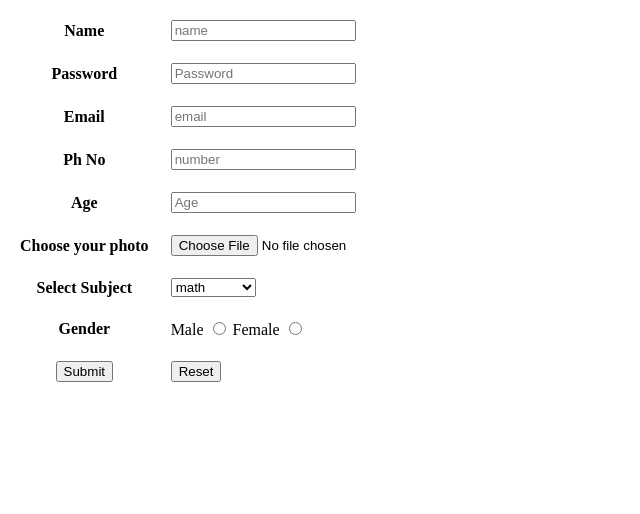
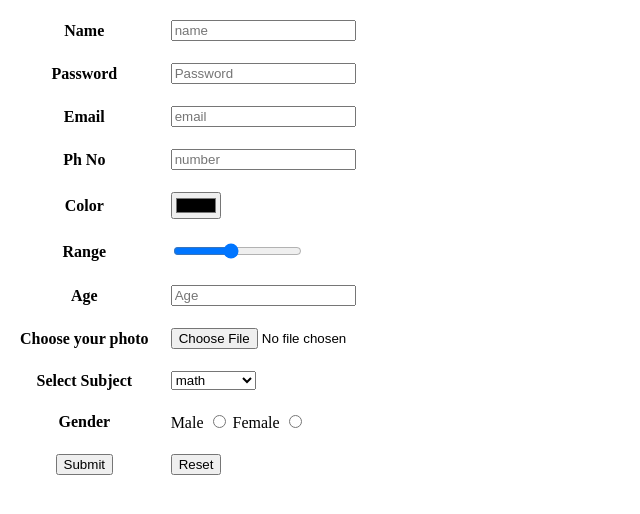
Before and after one commit to Bilal-AnsariXY/form, a plain HTML site: page index.html in a window 1280 px wide. Shown: the whole page, without its empty margins (0-640 px from the left). Drawn offline with Linux system fonts and the light colour scheme.

Commit message:
modified form

```diff
--- a/index.html
+++ b/index.html
@@ -7,7 +7,7 @@
 </head>
 <body>
     <form>
-        <table cellpadding = "10">
+        <table  cellpadding = "10">
             <tr>
                 <th><label>Name</label></th>
                 <td><input type="text" placeholder="name"></td>
@@ -25,7 +25,14 @@
                 <th><label>Ph No</label></th>
                 <td><input type="number" placeholder="number" min="10"></td>
             </tr>
-
+           <tr>
+                <th><label >Color</label></th>
+                <td><input type="color" ></td>
+           </tr>
+           <tr>
+                <th><label >Range</label></th>
+                <td><input type="range" step="15"></td>
+           </tr>
             <tr>
                 <th><label>Age</label></th>
                 <td><input type="number" placeholder="Age"></td>
@@ -56,6 +63,7 @@
                 <input type="radio" name="m"  id="f">
                 </td>
             </tr>
+
             <tr>
                 <th>
 
```
